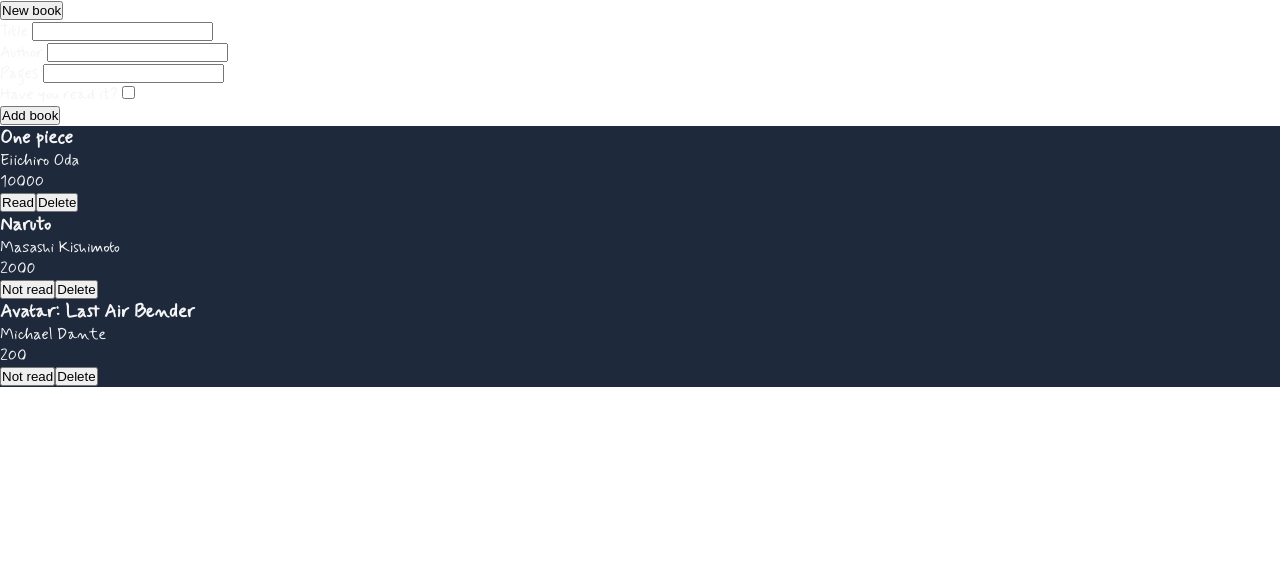
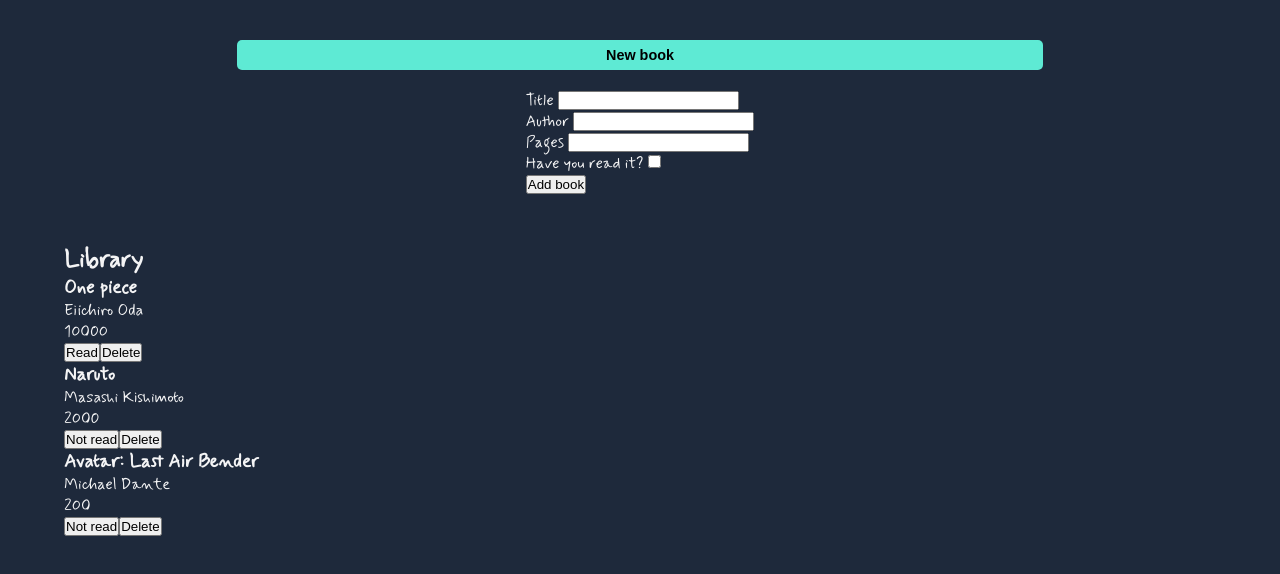
Before and after one commit to Ikem-coded-it/book-app-TOP, a plain HTML site: page index.html in a window 1280 px wide. Drawn offline with Linux system fonts and the light colour scheme.

Commit message:
finished styling new book button

```diff
--- a/index.html
+++ b/index.html
@@ -9,9 +9,14 @@
     <link rel="stylesheet" href="./style.css">
 </head>
 <body>
+    <div class="container">
         <div class="add-book-container">
-        <button>New book</button>
-        <form action="" id="form">
+            <div class="show-form-btn-container">
+                <button class="show-form-btn">New book</button>
+            </div>
+
+            <div class="form-container">
+                <form action="" class="form show">
                     <div>
                         <label for="title">Title</label>
                         <input type="text" id="title" name="title" required>
@@ -21,18 +26,23 @@
                         <input type="text" id="author" name="author" required>
                     </div>
                     <div>
-                <label for="title">Pages</label>
+                        <label for="pages">Pages</label>
                         <input type="number" id="pages" name="pages" required>
                     </div>
                     <div>
                         <label for="read">Have you read it?</label>
-                <input type="checkbox" id="read" value="read" name="read">
+                        <input type="checkbox" id="read" value="Read" name="read">
                     </div>
 
                     <button type="submit">Add book</button>
                 </form>
             </div>
 
-    <div class="library-container"></div>
+        </div>
+
+        <div class="library-container">
+            <h2>Library</h2>
+        </div>
+    </div>
 </body>
 </html>
--- a/index.js
+++ b/index.js
@@ -11,8 +11,12 @@ function Book(title, author, pages, read) {
     this.read = read
 }
 
+let libraryContainer = document.querySelector('.library-container');
+let form = document.querySelector(".form");
+let newBookBtn = document.querySelector(".show-form-btn");
+let inputs = document.querySelectorAll("input");
+
 function getInput() {
-    const form = document.querySelector("#form");
     form.addEventListener("submit", function(e) {
         e.preventDefault()
         let title = e.target.title.value;
@@ -21,21 +25,19 @@ function getInput() {
 
         let read = e.target.read.checked;
         if (read != true) {
-            e.target.read.value = "not read"
+            e.target.read.value = "Not read"
         }
 
         let readValue = e.target.read.value;
         const newBook = new Book(title, author, pages, readValue)
         library.push(newBook)
         appendNewBook(library[library.length - 1])
+        hideForm()
     })
 }
 
-let libraryContainer = document.querySelector('.library-container');
-
 function displayBook() {
     library.forEach(book => {
-        console.log(book)
         const bookContainer = document.createElement("div")
         const title = document.createElement("h3")
         const author = document.createElement("p")
@@ -82,5 +84,19 @@ function appendNewBook(book) {
     libraryContainer.appendChild(bookContainer);
 }
 
+newBookBtn.addEventListener("click", function(e) {
+    form.classList.toggle("show")
+    e.target.classList.toggle("hide")
+})
+
+function hideForm() {
+    inputs.forEach(input => {
+        if (input.type != "checkbox") input.value = ''
+        if (input.checked = true) input.checked = false;
+    })
+    form.classList.toggle("show")
+    newBookBtn.classList.toggle("show")
+}
+
 getInput()
 displayBook()
--- a/style.css
+++ b/style.css
@@ -5,7 +5,7 @@
 
 @font-face {
     font-family: Mynerve-Regular;
-    src: url("./Mynerve/Mynerve-Regular.ttf");
+    src: url("./Font/Mynerve-Regular.ttf");
 }
 
 :root {
@@ -16,13 +16,66 @@
 }
 
 body {
+    background-color: var(--main-color);
+    display: flex;
+    justify-content: center;
+    align-items: center;
+    height: 100%;
+    width: 100%;
+}
+
+.container {
     font-family: Mynerve-Regular, sans-serif;
     color: var(--text-color);
-    display: grid;
-    grid-row: repeat(auto-fill, 1fr);
+    display: flex;
+    flex-direction: column;
+    gap: 50px;
+    margin-top: 40px;
+    min-width: 90%;
+}
+
+.add-book-container {
+    display: flex;
+    flex-direction: column;
+    gap: 20px
+}
+
+.show-form-btn-container {
+    display: flex;
+    justify-content: center;
+    align-items: center;
+    width: 100%;
+}
+
+.show-form-btn {
+    height: 30px;
+    background-color: var(--normal-btn-color);
+    border-radius: 5px;
+    border: 0;
+    font-size: 90%;
+    font-weight: bold;
+    width: 70%;
+}
+
+.show-form-btn:hover {
+    background-color: #23c9b0;
+    cursor: pointer;
+}
+
+.form-container {
+    display: flex;
+    justify-content: center;
+    align-items: center;
+}
+
+.hide {
+    display: none;
+}
+
+.show {
+    display: block;
 }
 
 .library-container {
-    background-color: var(--main-color);
 
 }
```
Also changed, not shown: Font/Mynerve-Regular.ttf (renamed from Mynerve/Mynerve-Regular.ttf), Font/OFL.txt (renamed from Mynerve/OFL.txt). Lines whose indentation alone changed are shown as unchanged.
